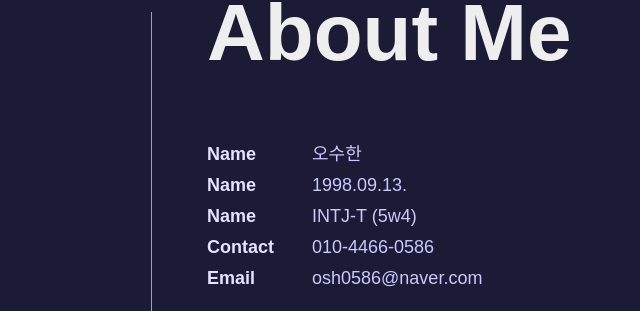
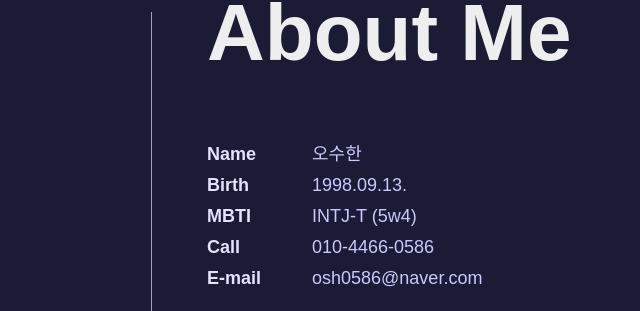
Before and after one commit to SUHAN998/2501110080_-1, a plain HTML site: page index.html in a window 1280 px wide. Shown: the part 962-1273 px from the top of the page, 466-1106 px from the left. Drawn offline with nearby package versions, Linux system fonts and the light colour scheme; animation ran at ten frames a second; a web font is replaced by a local one.

Commit message:
Add files via upload

```diff
--- a/index.html
+++ b/index.html
@@ -48,10 +48,10 @@
             <h1>About Me</h1>
             <div class="info-list">
                 <div class="info-item"><strong>Name</strong> <span>오수한</span></div>
-                <div class="info-item"><strong>Name</strong> <span>1998.09.13.</span></div>
-                <div class="info-item"><strong>Name</strong> <span>INTJ-T (5w4)</span></div>
-                <div class="info-item"><strong>Contact</strong> <span>010-4466-0586</span></div>
-                <div class="info-item"><strong>Email</strong> <span>osh0586@naver.com</span></div>
+                <div class="info-item"><strong>Birth</strong> <span>1998.09.13.</span></div>
+                <div class="info-item"><strong>MBTI</strong> <span>INTJ-T (5w4)</span></div>
+                <div class="info-item"><strong>Call</strong> <span>010-4466-0586</span></div>
+                <div class="info-item"><strong>E-mail</strong> <span>osh0586@naver.com</span></div>
             </div>
 
             <div class="info-details">
```
